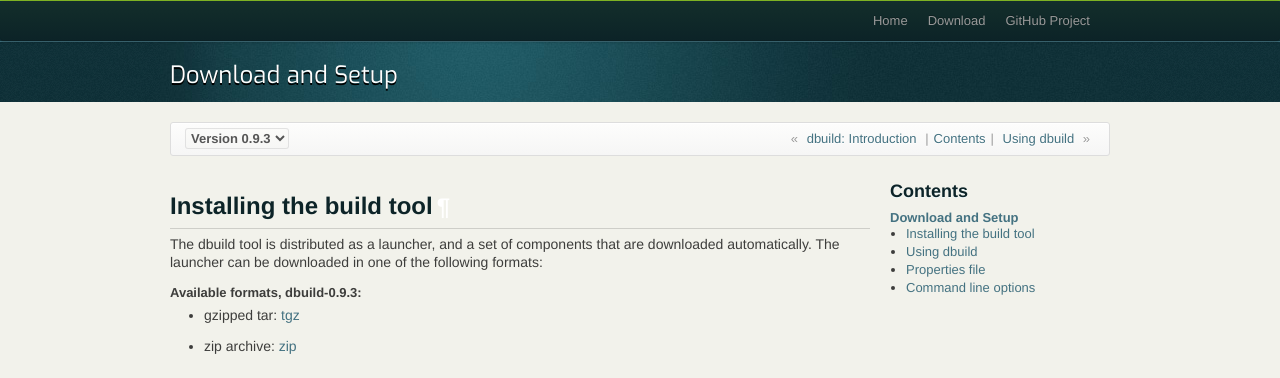
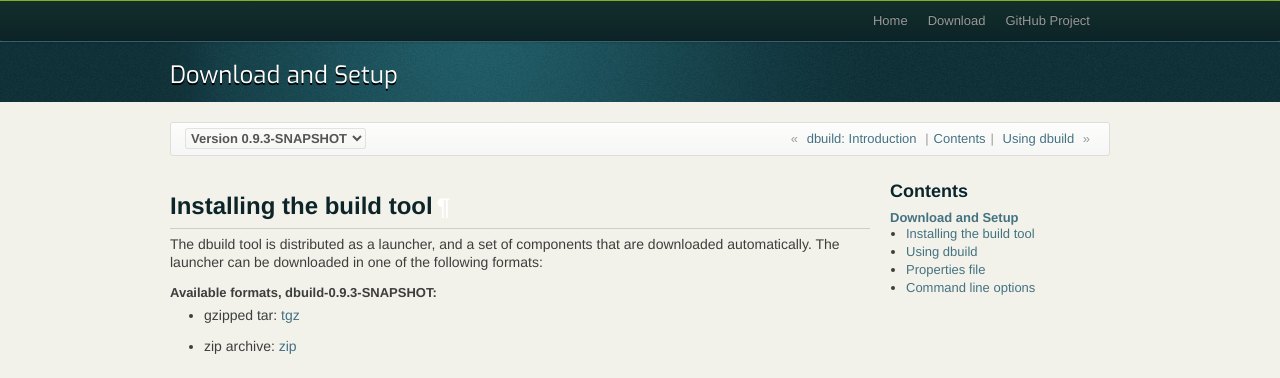
Before and after one commit to lightbend-labs/dbuild, a Sphinx documentation site: the page built from docs/src/sphinx/download.rst, in a window 1280 px wide. Shown: the top 378 px of the page. Built offline with Sphinx 7.4.7, drawn with Linux system fonts in a browser that asks for light colours.

Commit message:
Revert "Bump version to 0.9.3"
This reverts commit cc08659d8e7babd78a15c2f9ef0ce47f516c3cf9.

```diff
--- a/docs/src/sphinx/conf.py
+++ b/docs/src/sphinx/conf.py
@@ -9,7 +9,7 @@
 
 project = 'dbuild'
 version = '0.9.3'
-release = '0.9.3'
+release = '0.9.3-SNAPSHOT'
 sbt_version = '0.12.4'
 
 # General settings
```
Also changed, not shown: 1 other file.
